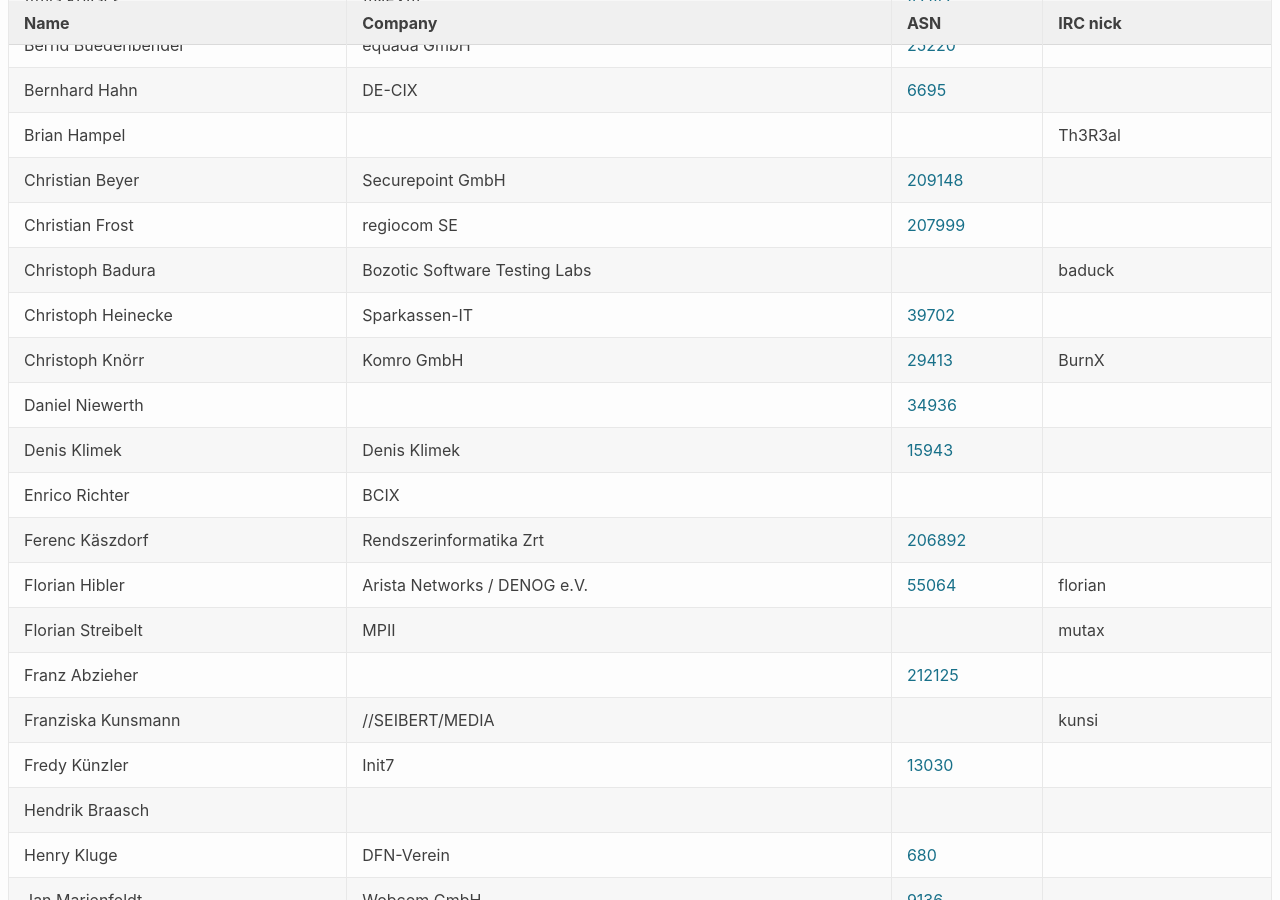
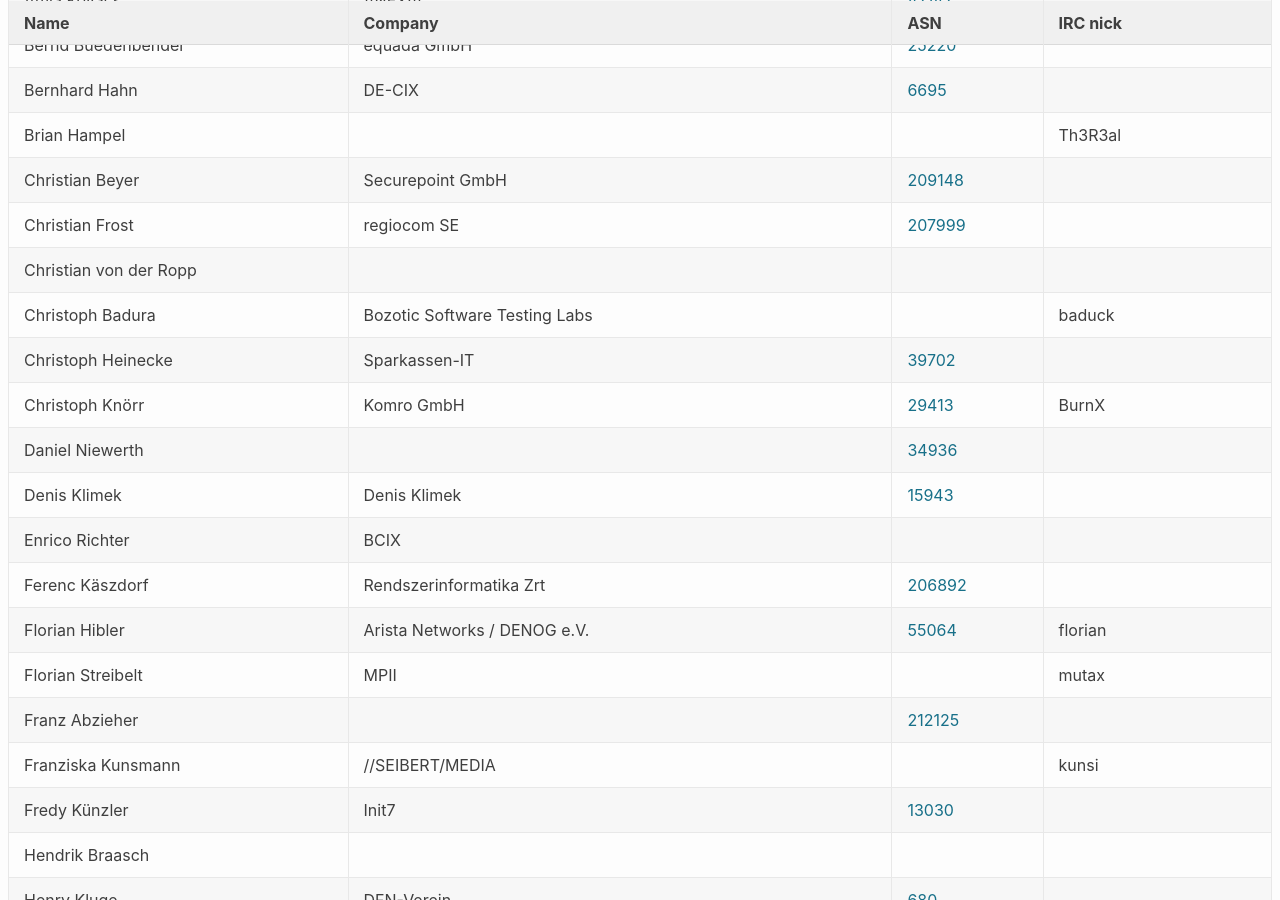
Before and after one commit to denog/pretix-attendeelist, a Jekyll site: the page built from meetup_2021_02/index.markdown, in a window 1280 px wide and 900 px high, scrolled down 619 px. Built offline with Jekyll 4.4.1, drawn with Linux system fonts in a browser that asks for light colours.

Commit message:
Latest data: Wed Apr 14 18:39:20 UTC 2021

```diff
--- a/_data/attendees_meetup_2021-02.json
+++ b/_data/attendees_meetup_2021-02.json
@@ -100,6 +100,12 @@
     "company": "regiocom SE",
     "irc": null,
     "asn": "207999"
+  },
+  {
+    "name": "Christian von der Ropp",
+    "company": null,
+    "irc": null,
+    "asn": null
   },
   {
     "name": "Christoph Badura",
```
